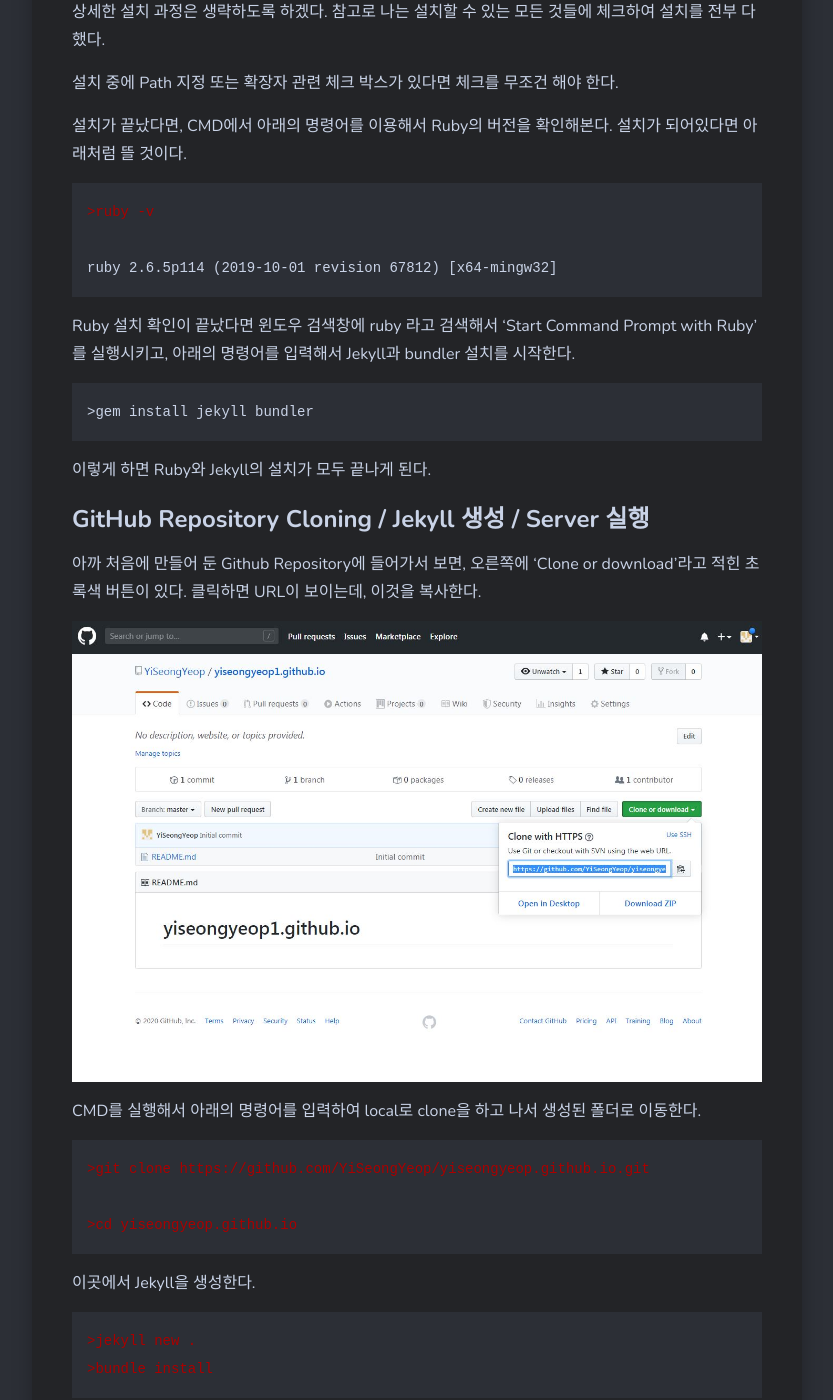
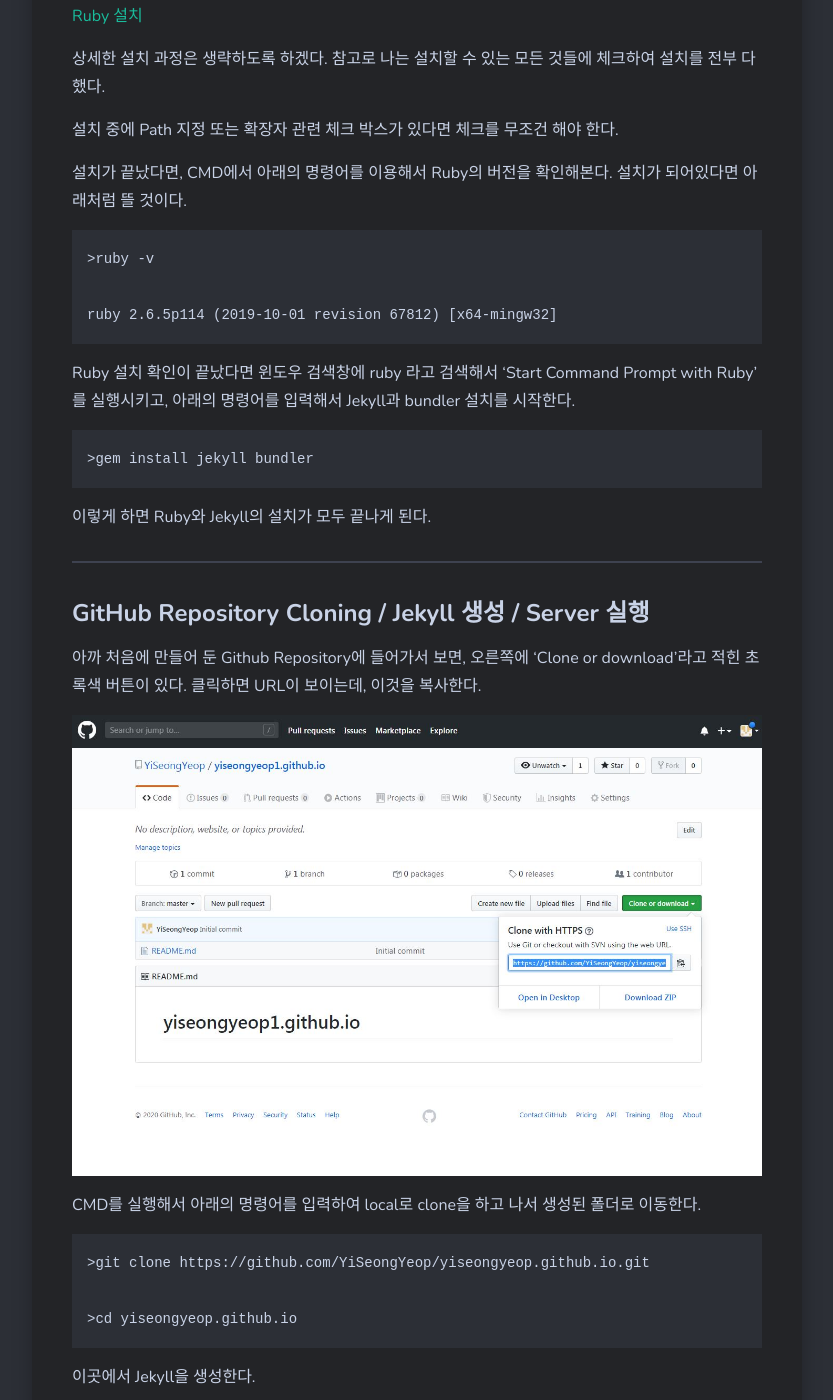
Before and after one commit to YiSeongYeop/yiseongyeop.github.io, a Jekyll site: the page built from _posts/2020-01-29-how to make git page by jekyll.markdown, in a window 1280 px wide and 1400 px high, scrolled down 3505 px. Shown: the whole window, without its empty margins (23-856 px from the left). Built offline with Jekyll 4.4.1, drawn with Linux system fonts in a browser that asks for light colours; nearby versions of some CDN libraries; comment, search, counter and statistics services are not loaded; some of the changed text lies outside the part shown.

Commit message:
how to make gb

```diff
--- a/_posts/2020-01-29-how to make git page by jekyll.markdown
+++ b/_posts/2020-01-29-how to make git page by jekyll.markdown
@@ -48,6 +48,8 @@ Github는 두 가지 page가 있는데, 하나는 위의 사진처럼 그냥 클
 
 (바로 적용되지 않으므로 안 보인다고 당황할 것 없이 몇 분 기다리면 된다!)
 
+***
+
 ### Jekyll 설치
 
 Jekyll을 설치하기 위해 Ruby를 설치해야 한다.
@@ -63,7 +65,7 @@ Ruby 다운로드 사이트는 아래 하이퍼링크로 들어가면 나온다.
 
 설치가 끝났다면, CMD에서 아래의 명령어를 이용해서 Ruby의 버전을 확인해본다. 설치가 되어있다면 아래처럼 뜰 것이다.
 
-{% highlight markdown %}
+{% highlight base16.monokai.dark %}
 >ruby -v
 
 ruby 2.6.5p114 (2019-10-01 revision 67812) [x64-mingw32]
@@ -77,6 +79,8 @@ Ruby 설치 확인이 끝났다면 윈도우 검색창에 ruby 라고 검색해
 
 이렇게 하면 Ruby와 Jekyll의 설치가 모두 끝나게 된다.
 
+***
+
 ### GitHub Repository Cloning / Jekyll 생성 / Server 실행
 
 아까 처음에 만들어 둔 Github Repository에 들어가서 보면, 오른쪽에 'Clone or download'라고 적힌 초록색 버튼이 있다. 클릭하면 URL이 보이는데, 이것을 복사한다.
@@ -85,7 +89,7 @@ Ruby 설치 확인이 끝났다면 윈도우 검색창에 ruby 라고 검색해
 
 CMD를 실행해서 아래의 명령어를 입력하여 local로 clone을 하고 나서 생성된 폴더로 이동한다.
 
-{% highlight markdown %}
+{% highlight base16.monokai.dark %}
 >git clone https://github.com/YiSeongYeop/yiseongyeop.github.io.git
 
 >cd yiseongyeop.github.io
@@ -93,14 +97,14 @@ CMD를 실행해서 아래의 명령어를 입력하여 local로 clone을 하고
 
 이곳에서 Jekyll을 생성한다.
 
-{% highlight markdown %}
+{% highlight base16.monokai.dark %}
 >jekyll new .
 >bundle install
 {% endhighlight %}
 
 어떻게 생성되었는지 보고 싶다면 아래의 명령어를 입력하여 서버를 열고, 아래에 표기된 Server address를 통해 접속하여 사이트를 확인해본다.
 
-{% highlight markdown %}
+{% highlight base16.monokai.dark %}
 >bundle exec jekyll serve  #jekyll serve 해도 되지만 앞과 같이 하는 것이 오류를 방지하기에 좋다
 {% endhighlight %}
 
```
